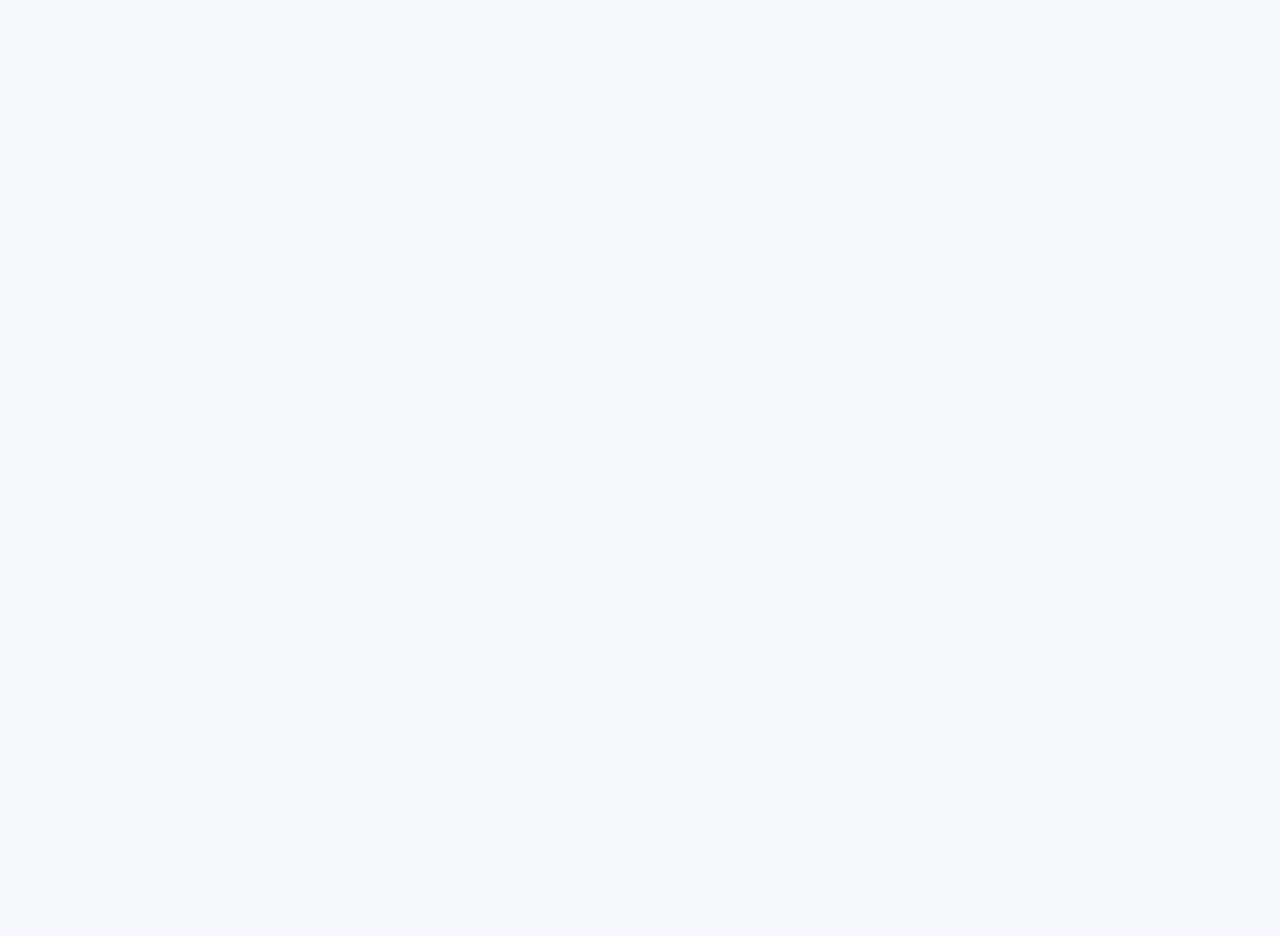
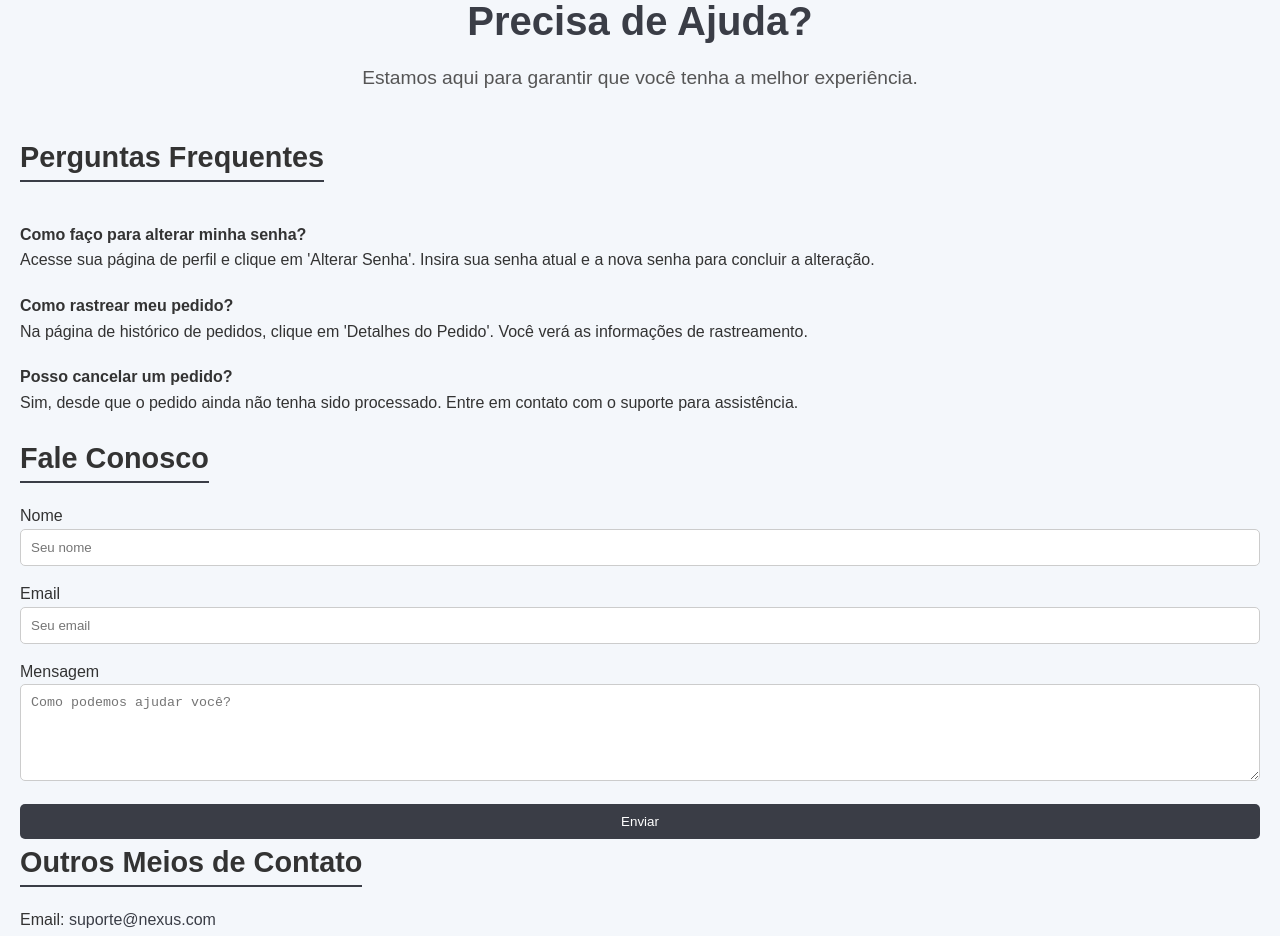
Before and after one commit to Nexus-Team-Unicesumar/frontend, a React (Create React App) app: page /suporte in a window 1280 px wide. Before the commit this address had no page. Shown: the part 180-1116 px from the top of the page. Before the commit the page ends 800 px from the top, so only its background shows below. Built offline with nearby package versions, Linux system fonts and the light colour scheme.

Commit message:
✨feat: Página do Suporte

```diff
--- a/src/App.js
+++ b/src/App.js
@@ -17,6 +17,7 @@ import OrderDetail from "./pages/OrderDetail";
 import About from "./pages/About";
 import History from "./pages/History";
 import Developers from "./pages/Dev";
+import Support from "./pages/Support";
 
 function App() {
   const initialOptions = {
@@ -43,6 +44,9 @@ function App() {
             <Route path="/history" element={<History />} />
             <Route path="/devs" element={<Developers />} />
 
+            {/* Suporte */}
+            <Route path="/suporte" element={<Support />} />
+
             <Route
               path="/user"
               element={<ProtectedRoute element={<UserPage />} />}
--- /dev/null
+++ b/src/pages/Support.css
@@ -0,0 +1,80 @@
+.support-page {
+  font-family: "Arial", sans-serif;
+  padding: 20px;
+  color: #333;
+  line-height: 1.6;
+}
+
+.hero-section {
+  text-align: center;
+  margin-bottom: 40px;
+}
+
+.support-title {
+  font-size: 2.5rem;
+  font-weight: bold;
+  margin-bottom: 10px;
+  color: #3a3d46;
+}
+
+.support-subtitle {
+  font-size: 1.2rem;
+  color: #555;
+}
+
+.section-title {
+  font-size: 1.8rem;
+  margin-bottom: 20px;
+  color: #333;
+  border-bottom: 2px solid #3a3d46;
+  display: inline-block;
+}
+
+.faq-section .faq-list {
+  margin: 20px 0;
+}
+
+.faq-item {
+  margin-bottom: 20px;
+}
+
+.contact-section .contact-form {
+  display: grid;
+  gap: 15px;
+}
+
+.form-group label {
+  font-size: 1rem;
+  margin-bottom: 5px;
+}
+
+.form-group input,
+.form-group textarea {
+  width: 100%;
+  padding: 10px;
+  border: 1px solid #ccc;
+  border-radius: 5px;
+}
+
+.submit-btn {
+  background-color: #3a3d46;
+  color: #fff;
+  border: none;
+  padding: 10px 15px;
+  border-radius: 5px;
+  cursor: pointer;
+  transition: background-color 0.3s;
+}
+
+.submit-btn:hover {
+  background-color: #606574;
+}
+
+.contact-info a {
+  color: #3a3d46;
+  text-decoration: none;
+}
+
+.contact-info a:hover {
+  text-decoration: underline;
+}
--- /dev/null
+++ b/src/pages/Support.js
@@ -0,0 +1,92 @@
+import React from "react";
+import "./Support.css";
+import Header from "../components/Header";
+import HeaderNav from "../components/HeaderNav";
+import Footer from "../components/Footer";
+
+const SupportPage = () => {
+  return (
+    <>
+      <HeaderNav />
+      <Header />
+      <div className="support-page">
+        <div className="hero-section">
+          <h1 className="support-title">Precisa de Ajuda?</h1>
+          <p className="support-subtitle">
+            Estamos aqui para garantir que você tenha a melhor experiência.
+          </p>
+        </div>
+
+        <div className="faq-section">
+          <h2 className="section-title">Perguntas Frequentes</h2>
+          <div className="faq-list">
+            {[
+              {
+                question: "Como faço para alterar minha senha?",
+                answer:
+                  "Acesse sua página de perfil e clique em 'Alterar Senha'. Insira sua senha atual e a nova senha para concluir a alteração.",
+              },
+              {
+                question: "Como rastrear meu pedido?",
+                answer:
+                  "Na página de histórico de pedidos, clique em 'Detalhes do Pedido'. Você verá as informações de rastreamento.",
+              },
+              {
+                question: "Posso cancelar um pedido?",
+                answer:
+                  "Sim, desde que o pedido ainda não tenha sido processado. Entre em contato com o suporte para assistência.",
+              },
+            ].map((faq, index) => (
+              <div className="faq-item" key={index}>
+                <strong>{faq.question}</strong>
+                <p>{faq.answer}</p>
+              </div>
+            ))}
+          </div>
+        </div>
+
+        <div className="contact-section">
+          <h2 className="section-title">Fale Conosco</h2>
+          <form className="contact-form">
+            <div className="form-group">
+              <label htmlFor="name">Nome</label>
+              <input type="text" id="name" placeholder="Seu nome" required />
+            </div>
+            <div className="form-group">
+              <label htmlFor="email">Email</label>
+              <input type="email" id="email" placeholder="Seu email" required />
+            </div>
+            <div className="form-group">
+              <label htmlFor="message">Mensagem</label>
+              <textarea
+                id="message"
+                placeholder="Como podemos ajudar você?"
+                rows="5"
+                required
+              ></textarea>
+            </div>
+            <button type="submit" className="submit-btn">
+              Enviar
+            </button>
+          </form>
+        </div>
+
+        <div className="contact-info-section">
+          <h2 className="section-title">Outros Meios de Contato</h2>
+          <div className="contact-info">
+            <p>
+              Email: <a href="mailto:suporte@nexus.com">suporte@nexus.com</a>
+            </p>
+            <p>
+              Telefone: <a href="tel:+554412345678">+55 (44) 1234-5678</a>
+            </p>
+            <p>Horário de Atendimento: Segunda a Sexta, das 8h às 18h</p>
+          </div>
+        </div>
+      </div>
+      <Footer />
+    </>
+  );
+};
+
+export default SupportPage;
```
